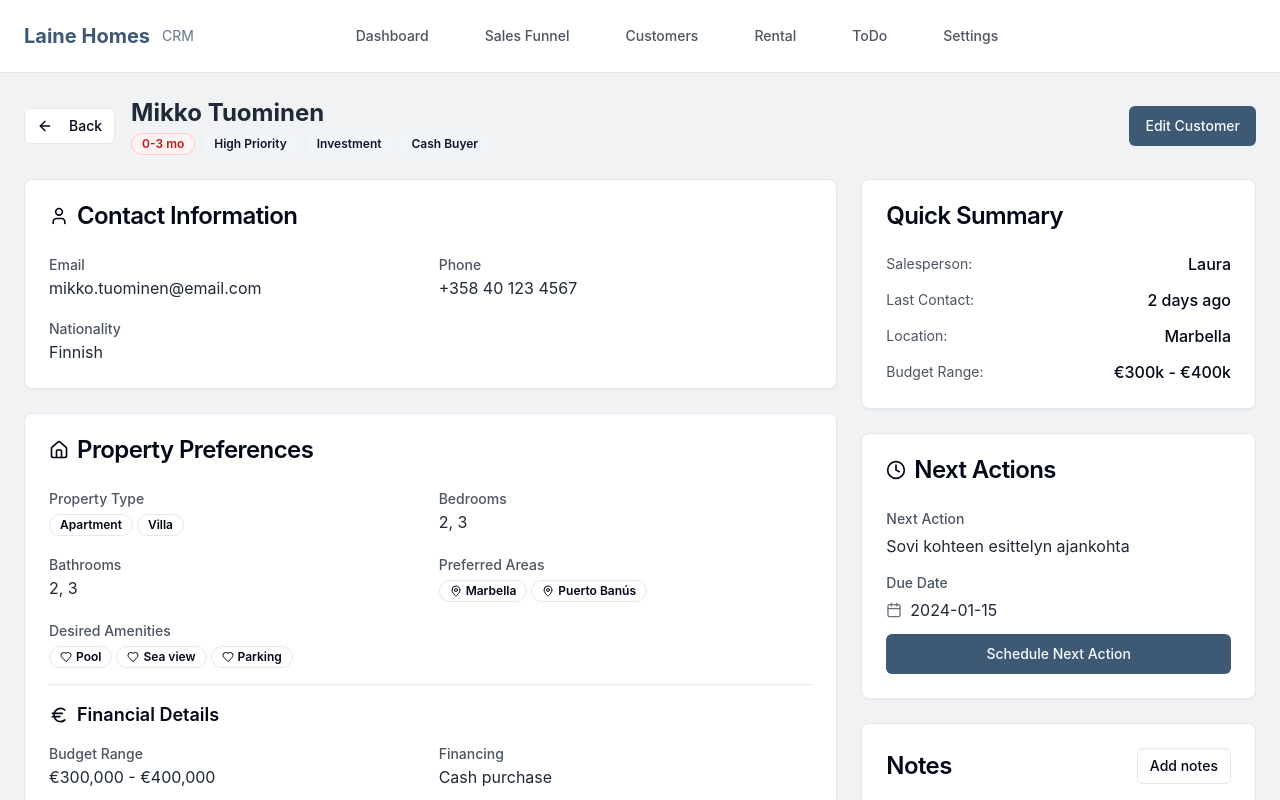
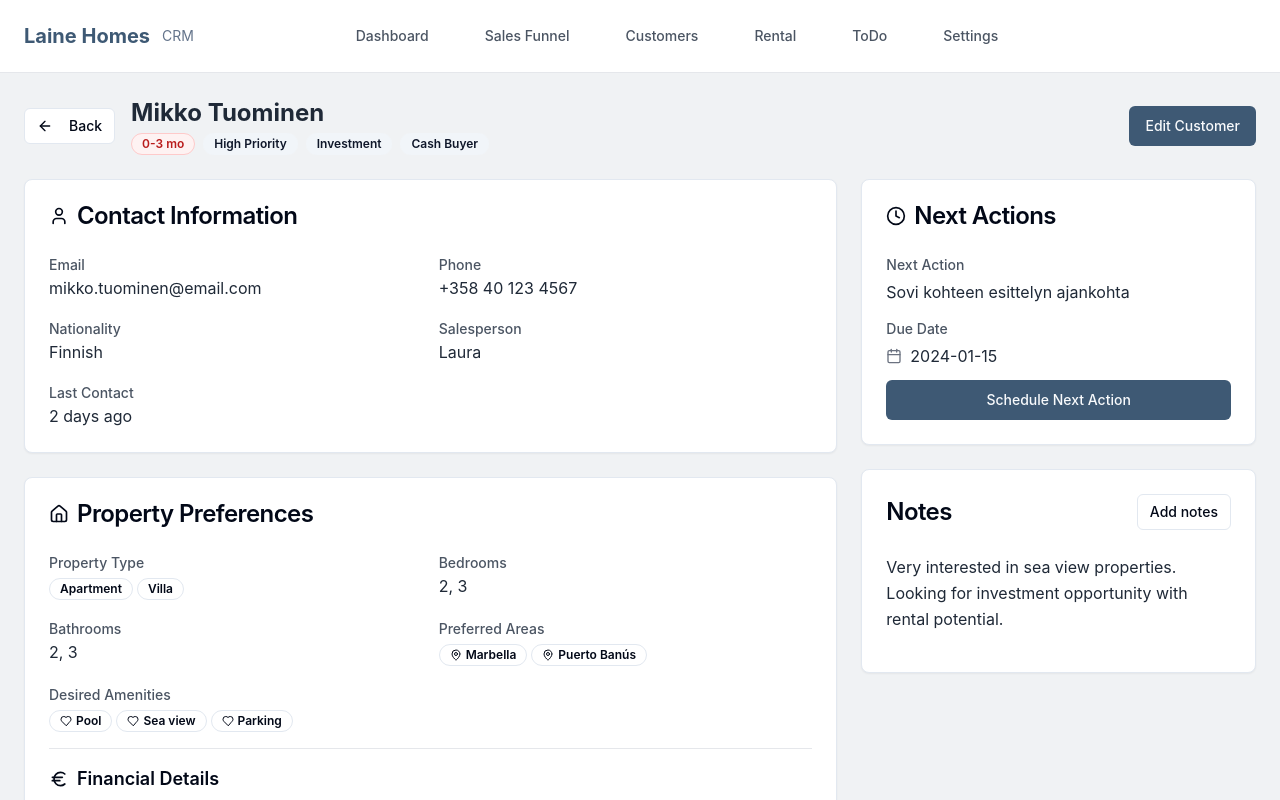
Before and after one commit to Aihu-Agency/laine-crm-insight, a React (Vite) app: page /customers/1 in a window 1280 px wide. Shown: the top 800 px of the page. Built offline with nearby package versions, Linux system fonts and the light colour scheme.

Commit message:
Refactor Customer View
Remove "Quick summary" section and add salesperson name and last contacted/edited information to the contact information section in the Customer View.

```diff
--- a/src/pages/CustomerView.tsx
+++ b/src/pages/CustomerView.tsx
@@ -306,6 +306,14 @@ const CustomerView = ({ onLogout }: { onLogout?: () => void }) => {
                     <label className="text-sm font-medium text-gray-600">Nationality</label>
                     <p className="text-gray-800">{customer.nationality || "Not provided"}</p>
                   </div>
+                  <div>
+                    <label className="text-sm font-medium text-gray-600">Salesperson</label>
+                    <p className="text-gray-800">{customer.salesperson}</p>
+                  </div>
+                  <div>
+                    <label className="text-sm font-medium text-gray-600">Last Contact</label>
+                    <p className="text-gray-800">{customer.lastContact}</p>
+                  </div>
                 </div>
               </CardContent>
             </Card>
@@ -396,31 +404,6 @@ const CustomerView = ({ onLogout }: { onLogout?: () => void }) => {
 
           {/* Right column - Summary and actions */}
           <div className="space-y-6">
-            {/* Quick Summary */}
-            <Card>
-              <CardHeader>
-                <CardTitle>Quick Summary</CardTitle>
-              </CardHeader>
-              <CardContent className="space-y-3">
-                <div className="flex items-center justify-between">
-                  <span className="text-sm text-gray-600">Salesperson:</span>
-                  <span className="font-medium">{customer.salesperson}</span>
-                </div>
-                <div className="flex items-center justify-between">
-                  <span className="text-sm text-gray-600">Last Contact:</span>
-                  <span className="font-medium">{customer.lastContact}</span>
-                </div>
-                <div className="flex items-center justify-between">
-                  <span className="text-sm text-gray-600">Location:</span>
-                  <span className="font-medium">{customer.location}</span>
-                </div>
-                <div className="flex items-center justify-between">
-                  <span className="text-sm text-gray-600">Budget Range:</span>
-                  <span className="font-medium">{customer.budgetRange}</span>
-                </div>
-              </CardContent>
-            </Card>
-
             {/* Next Actions */}
             <Card>
               <CardHeader>
```
